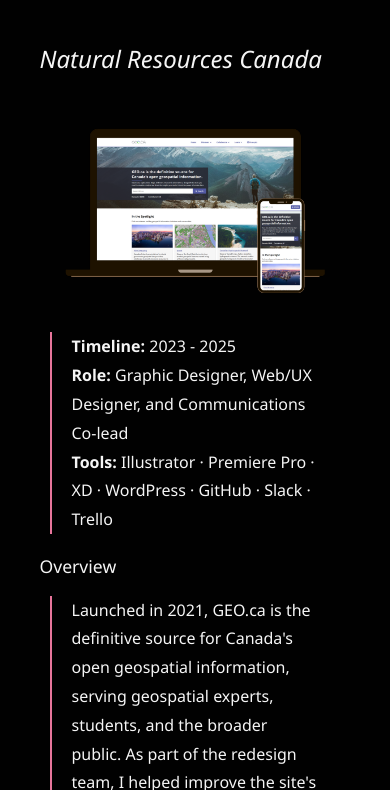
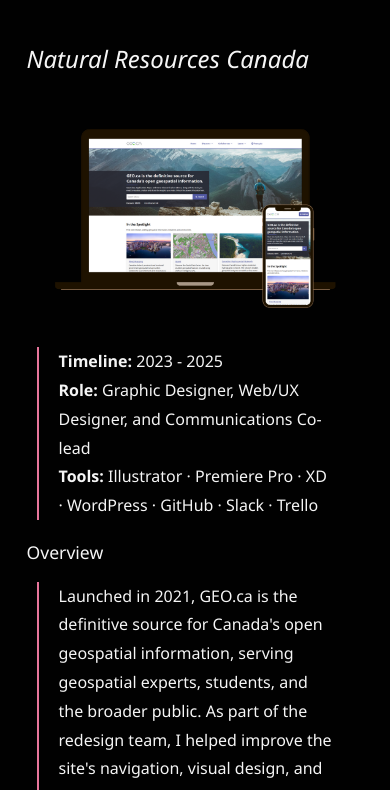
Before and after one commit to wils0986/portfolio, a plain HTML site: page geo.html in a window 390 px wide. Shown: the part 198-988 px from the top of the page. Drawn offline with nearby package versions, Linux system fonts and the light colour scheme.

Commit message:
adjusts portfolio section, wrapper

```diff
--- a/projects.css
+++ b/projects.css
@@ -760,8 +760,11 @@ a.project-img {
     overflow: visible;
     height: auto;
     margin: 0 auto;
-    padding: 0rem 1.25rem 1.25rem 1.25rem;
-    width: 90%;
+    padding: 0;
+    }
+
+    .content{
+      max-width: 100%;
     }
 
     a.resume {
@@ -818,4 +821,9 @@ a.project-img {
 .content img:hover {
     transform: none;
 }
+
+#wrapper {
+  width: 96%;
+  margin: 0 auto;
 }
+}
```
